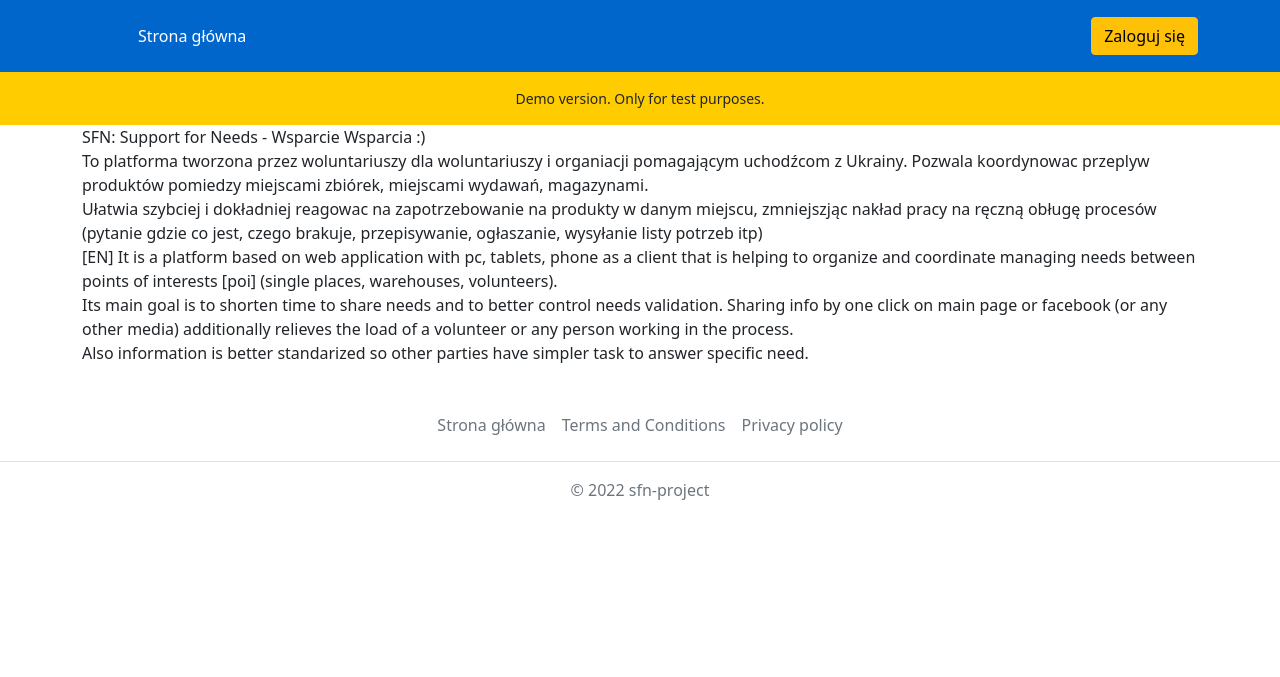
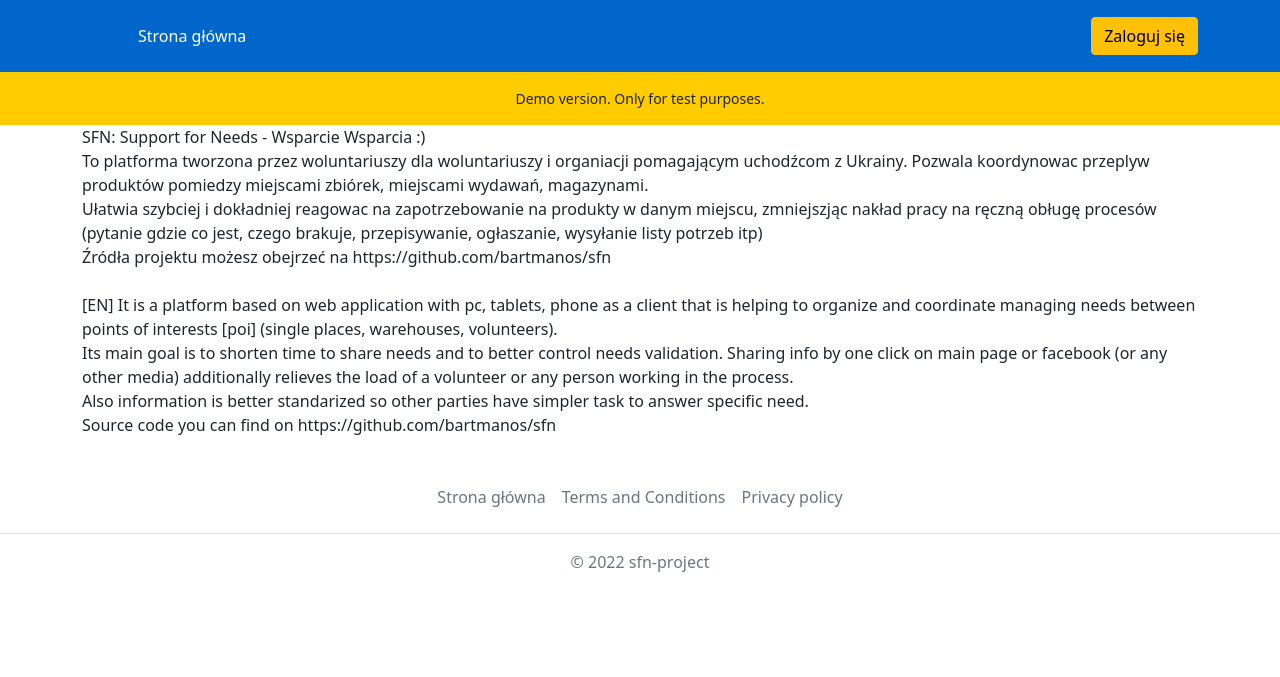
Before and after one commit to bartmanos/sfn, a Django app: page /terms/ in a window 1280 px wide. Shown: the top 677 px of the page. Run offline with Django 4.2, Linux system fonts and the light colour scheme; parts of the project's set-up code (start-up, migrations or seed data) failed here and were passed over.

Commit message:
Update terms.html

```diff
--- a/src/templates/terms.html
+++ b/src/templates/terms.html
@@ -8,10 +8,13 @@ Pozwala koordynowac przeplyw produktów pomiedzy miejscami zbiórek, miejscami w
 Ułatwia szybciej i dokładniej reagowac na zapotrzebowanie na produkty w danym miejscu, zmniejszjąc nakład pracy na ręczną
 obługę procesów (pytanie gdzie co jest, czego brakuje, przepisywanie, ogłaszanie, wysyłanie listy potrzeb itp)
 <br>
+Źródła projektu możesz obejrzeć na https://github.com/bartmanos/sfn<br>
+<br>
 [EN]
 It is a platform based on web application with pc, tablets, phone as a client that is helping to organize and coordinate
 managing needs between points of interests [poi] (single places, warehouses, volunteers). <br>Its main goal is to shorten time to share
 needs and to better control needs validation. Sharing info by one click on main page or facebook (or any other media)
 additionally relieves the load of a volunteer or any person working in the process. <br>Also information is better standarized so other parties
-have simpler task to answer specific need.
+have simpler task to answer specific need.<br>
+Source code you can find on https://github.com/bartmanos/sfn
 {% endblock %}
```
